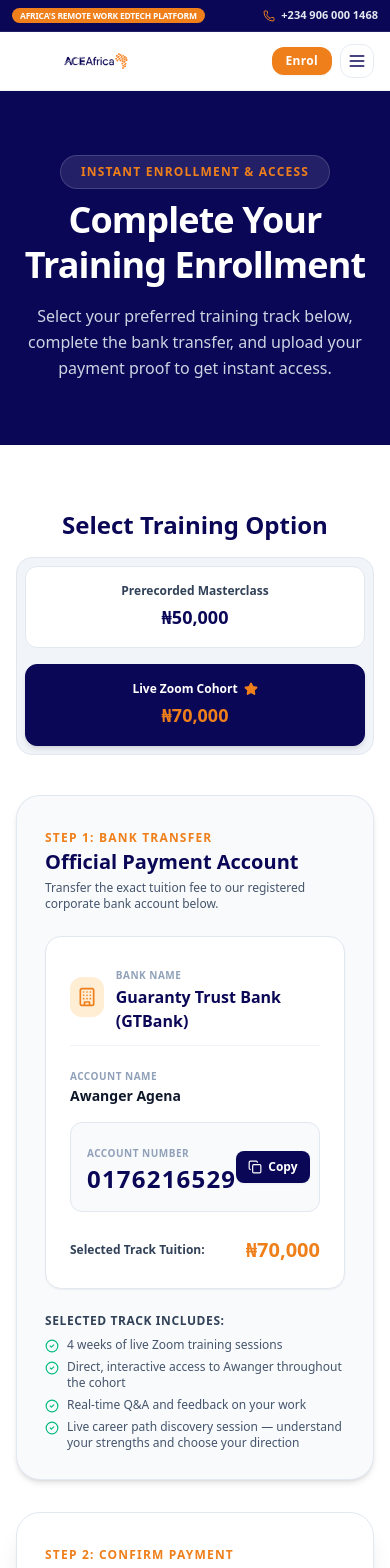
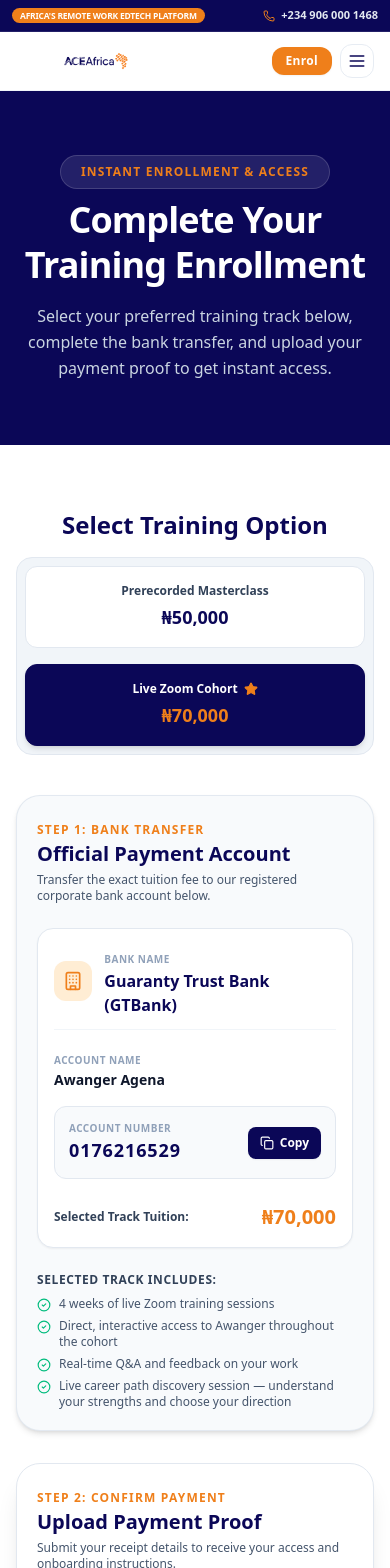
Before and after one commit to Codewitheyezyc/aceafricatech, a Next.js app: page /enroll in a window 390 px wide. Shown: the top 1568 px of the page. Built offline with nearby package versions, Linux system fonts and the light colour scheme.

Commit message:
Fix mobile layout overflow on payment account copy button

```diff
--- a/app/enroll/page.tsx
+++ b/app/enroll/page.tsx
@@ -72,14 +72,14 @@ function EnrollContent() {
         <div className="grid grid-cols-1 lg:grid-cols-12 gap-8 items-start">
 
           {/* Left Column: Bank Account Details */}
-          <div className="lg:col-span-6 bg-slate-50 p-7 sm:p-9 rounded-3xl border border-slate-200/90 shadow-md space-y-6">
+          <div className="lg:col-span-6 bg-slate-50 p-5 sm:p-8 rounded-3xl border border-slate-200/90 shadow-md space-y-6">
             <div className="space-y-1">
               <span className="text-xs font-extrabold text-[#EF7F1A] uppercase tracking-widest">Step 1: Bank Transfer</span>
               <h3 className="text-xl sm:text-2xl font-black text-[#0B0757]">Official Payment Account</h3>
               <p className="text-xs text-slate-600">Transfer the exact tuition fee to our registered corporate bank account below.</p>
             </div>
 
-            <div className="bg-white p-6 rounded-2xl border border-slate-200 space-y-4 shadow-xs">
+            <div className="bg-white p-4 sm:p-6 rounded-2xl border border-slate-200 space-y-4 shadow-xs">
               <div className="flex items-center space-x-3 pb-3 border-b border-slate-100">
                 <div className="w-10 h-10 rounded-xl bg-orange-100 text-[#EF7F1A] flex items-center justify-center font-bold">
                   <Building className="w-5 h-5" />
@@ -95,14 +95,14 @@ function EnrollContent() {
                 <p className="font-extrabold text-slate-900 text-sm">Awanger Agena</p>
               </div>
 
-              <div className="bg-slate-50 p-4 rounded-xl border border-slate-200 flex items-center justify-between">
-                <div>
-                  <span className="text-[10px] font-extrabold uppercase tracking-wider text-slate-400">Account Number</span>
-                  <p className="font-black text-[#0B0757] text-2xl tracking-wider">0176216529</p>
+              <div className="bg-slate-50 p-3.5 sm:p-4 rounded-xl border border-slate-200 flex items-center justify-between gap-2 overflow-hidden">
+                <div className="min-w-0 shrink">
+                  <span className="text-[10px] font-extrabold uppercase tracking-wider text-slate-400 block">Account Number</span>
+                  <p className="font-black text-[#0B0757] text-lg sm:text-2xl tracking-wider truncate">0176216529</p>
                 </div>
                 <button
                   onClick={handleCopy}
-                  className="bg-[#0B0757] hover:bg-[#EF7F1A] text-white px-3 py-2 rounded-lg text-xs font-bold transition-colors flex items-center space-x-1.5 shadow-xs"
+                  className="shrink-0 bg-[#0B0757] hover:bg-[#EF7F1A] text-white px-3 py-2 rounded-lg text-xs font-bold transition-colors flex items-center space-x-1.5 shadow-xs"
                 >
                   {copiedAccount ? <Check className="w-3.5 h-3.5 text-emerald-400" /> : <Copy className="w-3.5 h-3.5" />}
                   <span>{copiedAccount ? 'Copied!' : 'Copy'}</span>
@@ -130,7 +130,7 @@ function EnrollContent() {
           </div>
 
           {/* Right Column: Payment Proof Upload Form */}
-          <div className="lg:col-span-6 bg-white p-7 sm:p-9 rounded-3xl border border-slate-200 shadow-xl space-y-6">
+          <div className="lg:col-span-6 bg-white p-5 sm:p-8 rounded-3xl border border-slate-200 shadow-xl space-y-6">
             <div className="space-y-1">
               <span className="text-xs font-extrabold text-[#EF7F1A] uppercase tracking-widest">Step 2: Confirm Payment</span>
               <h3 className="text-xl sm:text-2xl font-black text-[#0B0757]">Upload Payment Proof</h3>
```
